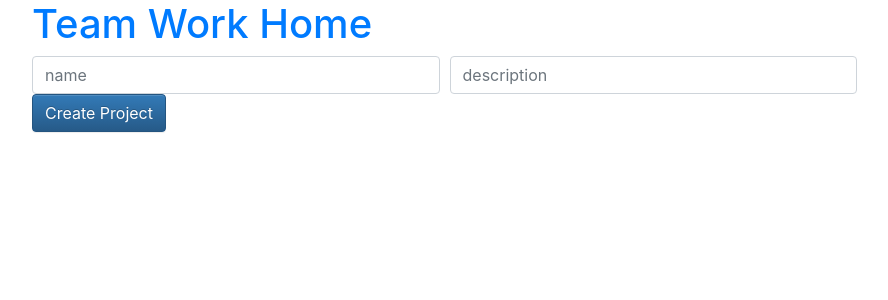
After one commit to ShahrukhAfzal/teamwork_frontend, a Django app: page /project/create in a window 1280 px wide. The commit adds this page. Shown: the top 300 px of the page, without its empty margins (53-941 px from the left). Run offline with Django 3.2, Linux system fonts and the light colour scheme; some libraries are stand-ins or nearby versions.

Commit message:
working on creating projects

```diff
--- a/projects/urls.py
+++ b/projects/urls.py
@@ -3,5 +3,6 @@ from django.urls import path
 from . import views
 
 urlpatterns = [
-    path('', views.index, name='index'),
+    path('', views.ListProjects, name='list-project'),
+    path('project/create', views.CreateProject, name='create-project'),
 ]
--- a/projects/views.py
+++ b/projects/views.py
@@ -1,8 +1,31 @@
+import requests
+
 from django.shortcuts import render
 from django.http import HttpResponse
+from django.shortcuts import redirect
 
-# Create your views here.
+from teamwork_frontend.config import ROOT_API_URL
 
-def index(request):
-    context = {'message': 'success'}
-    return render(request, 'projects/index.html', context=context)
+
+def ListProjects(request):
+    r = requests.get(ROOT_API_URL + 'project-app/projects/')
+    project_list = r.json()
+    context = {'message': 'success', 'projects': project_list}
+    return render(request, 'projects/list.html', context=context)
+
+
+def CreateProject(request):
+    if request.method == 'GET':
+        return render(request, 'projects/create.html')
+    else:
+        name = request.POST['name']
+        description = request.POST['description']
+
+        context = {
+            'name': name,
+            'description': description
+        }
+
+        r = requests.post(ROOT_API_URL + 'project-app/projects/', data=context)
+
+        return redirect('list-project')
--- /dev/null
+++ b/teamwork_frontend/config.py
@@ -0,0 +1 @@
+ROOT_API_URL = 'http://127.0.0.1:8000/'
--- a/templates/base.html
+++ b/templates/base.html
@@ -2,20 +2,31 @@
 <html>
     <head>
         <title>Team Work</title>
+        <!-- Latest compiled and minified CSS -->
+        <link rel="stylesheet" href="https://cdn.jsdelivr.net/npm/bootstrap@4.6.0/dist/css/bootstrap.min.css" integrity="sha384-B0vP5xmATw1+K9KRQjQERJvTumQW0nPEzvF6L/Z6nronJ3oUOFUFpCjEUQouq2+l" crossorigin="anonymous">
+        <!-- Optional theme -->
+        <link rel="stylesheet" href="https://maxcdn.bootstrapcdn.com/bootstrap/3.3.7/css/bootstrap-theme.min.css" integrity="sha384-rHyoN1iRsVXV4nD0JutlnGaslCJuC7uwjduW9SVrLvRYooPp2bWYgmgJQIXwl/Sp" crossorigin="anonymous">
+
+        <!-- Latest compiled and minified JavaScript -->
+        <script src="https://maxcdn.bootstrapcdn.com/bootstrap/3.3.7/js/bootstrap.min.js" integrity="sha384-Tc5IQib027qvyjSMfHjOMaLkfuWVxZxUPnCJA7l2mCWNIpG9mGCD8wGNIcPD7Txa" crossorigin="anonymous"></script>
+
     </head>
 
     <body>
         <div class="page-header">
-            <h1><a href="/">Team Work Home</a></h1>
+            <div class="container">
+                <h1><a href="/">Team Work Home</a></h1>
+            </div>
         </div>
         <div class="container">
             <div class="row">
-                <div class="col-md-8">
+                <div class="col-md-9">
                 {% block content %}
                 {% endblock %}
                 </div>
             </div>
         </div>
+        <script src="{% static 'js/bootstrap.min.js' %}"></script>
     </body>
 
 </html>
--- /dev/null
+++ b/templates/projects/create.html
@@ -0,0 +1,20 @@
+{% extends 'base.html' %}
+
+{% block content %}
+    <form action="{% url 'create-project' %}" method="POST" >
+        {% csrf_token %}
+        <div class="form-row">
+            <div class="col">
+                <input type="text" class="form-control" placeholder="name" name="name" >
+            </div>
+            <div class="col">
+                <input type="text" class="form-control" placeholder="description" name="description">
+            </div>
+        </div>
+        <div class="form-row">
+            <div class="col-sm-10">
+                <button type="submit" class="btn btn-primary">Create Project</button>
+            </div>
+        </div>
+    </form>
+{% endblock %}
--- /dev/null
+++ b/templates/projects/edit.html
@@ -0,0 +1,6 @@
+{% extends 'base.html' %}
+
+{% block content %}
+    <h1>Edit Project</h1>
+
+{% endblock %}
```
Also changed, not shown: templates/projects/list.html (+31 -0 lines), teamwork_frontend/settings.py (line endings or trailing spaces).
